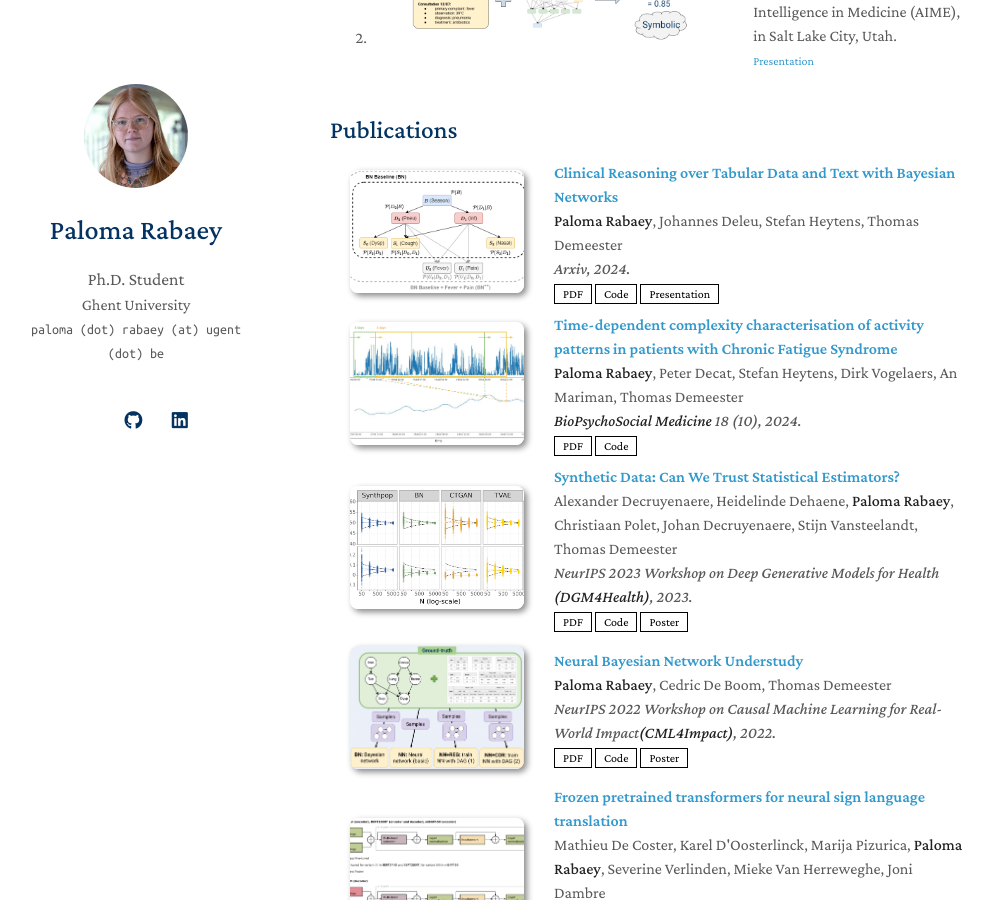
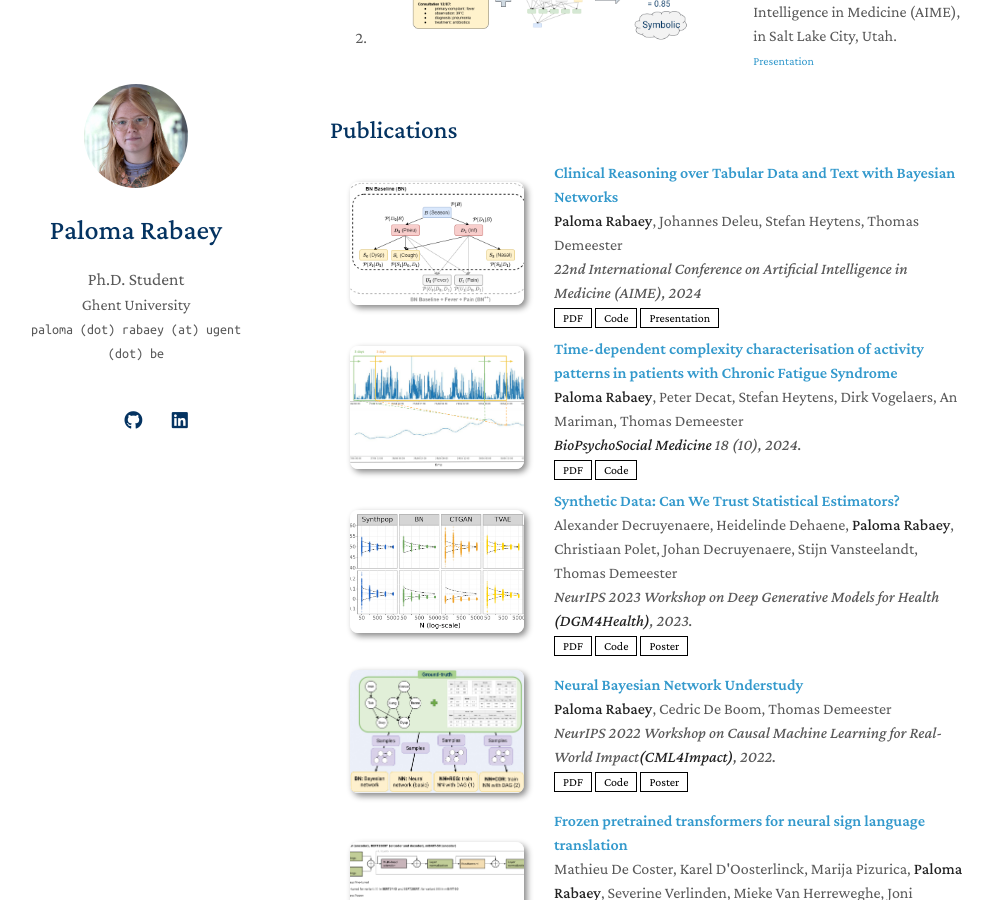
Before and after one commit to prabaey/prabaey.github.io, a Jekyll site: the page built from index.md, in a window 1280 px wide and 900 px high, scrolled down 854 px. Shown: the whole window, without its empty margins (140-1133 px from the left). Built offline with Jekyll 4.4.1, drawn with Linux system fonts in a browser that asks for light colours; nearby versions of some CDN libraries; a style sheet for code colours, icons or effects is not loaded; our own code applies the rules of GitHub Pages for plain Markdown files.

Commit message:
AIME paper

```diff
--- a/_includes/publications.md
+++ b/_includes/publications.md
@@ -13,7 +13,7 @@
   <div class="col-sm-9" style="position: relative;width: 100%;padding-right: 15px;padding-left: 20px;">
     <div class="title"><a href="https://arxiv.org/abs/2403.09481">Clinical Reasoning over Tabular Data and Text with Bayesian Networks</a></div>
     <div class="author"><strong>Paloma Rabaey</strong>, Johannes Deleu, Stefan Heytens, Thomas Demeester</div>
-    <div class="periodical"><em> Arxiv, 2024.</em></div>
+    <div class="periodical"><em> 22nd International Conference on Artificial Intelligence in Medicine (AIME), 2024</em></div>
     <div class="links">
       <a href="https://arxiv.org/abs/2403.09481" class="btn btn-sm z-depth-0" role="button" target="_blank" style="font-size:12px;">PDF</a>
       <a href="https://github.com/prabaey/bn-text" class="btn btn-sm z-depth-0" role="button" target="_blank" style="font-size:12px;">Code</a>
```
